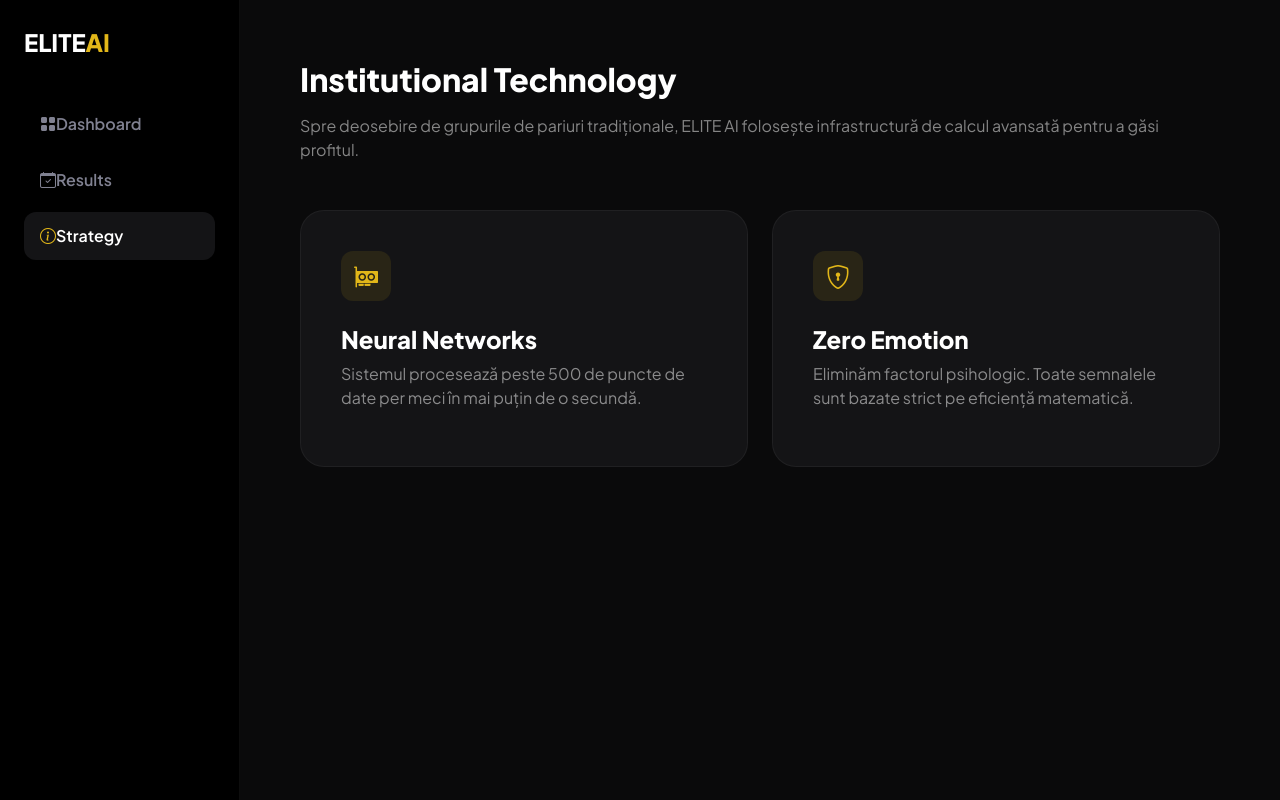
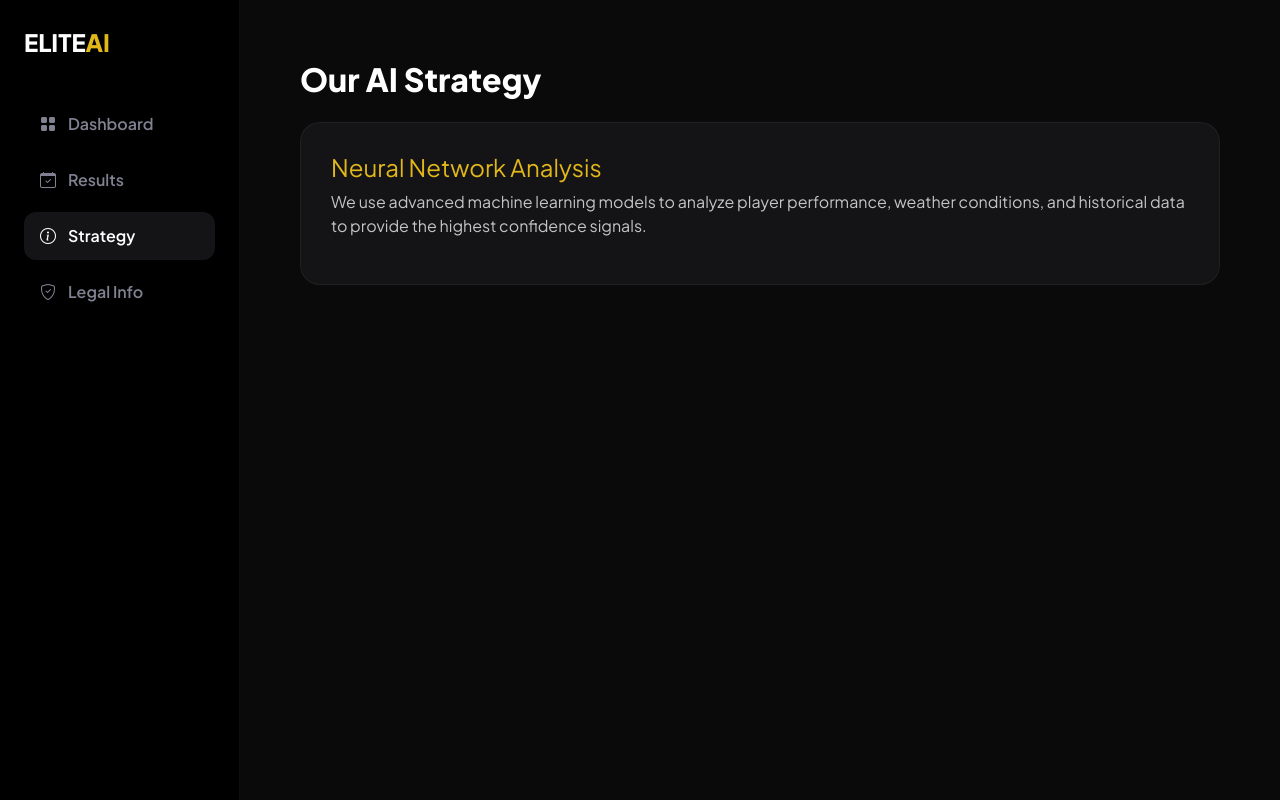
Before and after one commit to tsergiu43/elite-ai-platform, a Django app: page /why-us/ in a window 1280 px wide. Run offline with Django 5.2, Linux system fonts and the light colour scheme.

Commit message:
All templates finalized and sidebar fixed

```diff
--- a/predictions/templates/predictions/why_us.html
+++ b/predictions/templates/predictions/why_us.html
@@ -2,82 +2,39 @@
 <html lang="ro">
 <head>
     <meta charset="UTF-8">
-    <meta name="viewport" content="width=device-width, initial-scale=1.0">
-    <title>Why Us | VIP ELITE AI</title>
+    <title>Strategy | ELITE AI</title>
     <link href="https://cdn.jsdelivr.net/npm/bootstrap@5.3.0/dist/css/bootstrap.min.css" rel="stylesheet">
-    <link href="https://fonts.googleapis.com/css2?family=Plus+Jakarta+Sans:wght@300;400;600;800&display=swap" rel="stylesheet">
+    <link href="https://fonts.googleapis.com/css2?family=Plus+Jakarta+Sans:wght@400;600;800&display=swap" rel="stylesheet">
     <link rel="stylesheet" href="https://cdn.jsdelivr.net/npm/bootstrap-icons@1.11.1/font/bootstrap-icons.css">
     <style>
-        :root {
-            --bg-body: #0a0a0b;
-            --bg-card: #141416;
-            --gold: #e2b719;
-            --sidebar-w: 240px;
-            --border-color: rgba(255, 255, 255, 0.05);
-        }
-
-        body { background-color: var(--bg-body); color: #fff; font-family: 'Plus Jakarta Sans', sans-serif; margin: 0; display: flex; min-height: 100vh; }
-
-        /* SIDEBAR IDENTIC */
-        .sidebar {
-            width: var(--sidebar-w); height: 100vh; background: #000; border-right: 1px solid var(--border-color);
-            position: fixed; display: flex; flex-direction: column; padding: 24px; z-index: 1000;
-        }
+        :root { --bg: #0a0a0b; --card: #141416; --gold: #e2b719; --sidebar-w: 240px; --border: rgba(255,255,255,0.05); }
+        body { background: var(--bg); color: #fff; font-family: 'Plus Jakarta Sans', sans-serif; display: flex; margin: 0; }
+        .sidebar { width: var(--sidebar-w); height: 100vh; background: #000; border-right: 1px solid var(--border); position: fixed; padding: 24px; display: flex; flex-direction: column; }
         .brand { font-weight: 800; font-size: 1.5rem; color: #fff; text-decoration: none; margin-bottom: 40px; }
         .brand span { color: var(--gold); }
-        .nav-item { color: #808191; text-decoration: none; padding: 12px 16px; margin-bottom: 8px; border-radius: 12px; display: flex; align-items: center; font-weight: 600; transition: 0.2s; }
-        .nav-item:hover, .nav-item.active { background: var(--bg-card); color: #fff; }
-        .nav-item.active i { color: var(--gold); }
-
-        /* MAIN CONTENT */
+        .nav-item { color: #808191; text-decoration: none; padding: 12px 16px; margin-bottom: 8px; border-radius: 12px; display: flex; align-items: center; font-weight: 600; }
+        .nav-item.active { background: var(--card); color: #fff; }
+        .nav-item i { margin-right: 12px; }
         .main-content { margin-left: var(--sidebar-w); flex: 1; padding: 60px; }
-
-        .why-card {
-            background: var(--bg-card); border: 1px solid var(--border-color);
-            padding: 40px; border-radius: 24px; height: 100%; transition: 0.3s;
-        }
-        .why-card:hover { border-color: var(--gold); }
-        .icon-box {
-            width: 50px; height: 50px; background: rgba(226, 183, 25, 0.1);
-            color: var(--gold); border-radius: 12px; display: flex;
-            align-items: center; justify-content: center; font-size: 1.5rem; margin-bottom: 24px;
-        }
+        .strategy-card { background: var(--card); border: 1px solid var(--border); padding: 30px; border-radius: 20px; margin-bottom: 20px; }
     </style>
 </head>
 <body>
-
     <div class="sidebar">
         <a href="{% url 'landing' %}" class="brand">ELITE<span>AI</span></a>
         <nav>
             <a href="{% url 'dashboard' %}" class="nav-item"><i class="bi bi-grid-fill"></i> Dashboard</a>
             <a href="{% url 'archive' %}" class="nav-item"><i class="bi bi-calendar-check"></i> Results</a>
             <a href="{% url 'why_us' %}" class="nav-item active"><i class="bi bi-info-circle"></i> Strategy</a>
+            <a href="{% url 'legal' %}" class="nav-item"><i class="bi bi-shield-check"></i> Legal Info</a>
         </nav>
     </div>
-
     <div class="main-content">
-    <div class="mb-5">
-        <h2 class="fw-bold mb-3">Institutional Technology</h2>
-        <p class="text-white-50 max-width: 600px;">Spre deosebire de grupurile de pariuri tradiționale, ELITE AI folosește infrastructură de calcul avansată pentru a găsi profitul.</p>
-    </div>
-
-    <div class="row g-4">
-        <div class="col-md-6">
-            <div class="why-card">
-                <div class="icon-box"><i class="bi bi-gpu-card"></i></div>
-                <h4 class="fw-bold">Neural Networks</h4>
-                <p class="opacity-50">Sistemul procesează peste 500 de puncte de date per meci în mai puțin de o secundă.</p>
+        <h2 class="fw-bold mb-4">Our AI Strategy</h2>
+        <div class="strategy-card">
+            <h4 style="color:var(--gold)">Neural Network Analysis</h4>
+            <p class="opacity-75">We use advanced machine learning models to analyze player performance, weather conditions, and historical data to provide the highest confidence signals.</p>
         </div>
     </div>
-        <div class="col-md-6">
-            <div class="why-card">
-                <div class="icon-box"><i class="bi bi-shield-lock"></i></div>
-                <h4 class="fw-bold">Zero Emotion</h4>
-                <p class="opacity-50">Eliminăm factorul psihologic. Toate semnalele sunt bazate strict pe eficiență matematică.</p>
-            </div>
-        </div>
-    </div>
-</div>
-
 </body>
 </html>
```
Also changed, not shown: predictions/templates/predictions/archive.html (+23 -9 lines), predictions/templates/predictions/dashboard.html (+12 -32 lines), predictions/templates/predictions/legal.html (+6 -8 lines). Lines whose indentation alone changed are shown as unchanged.
